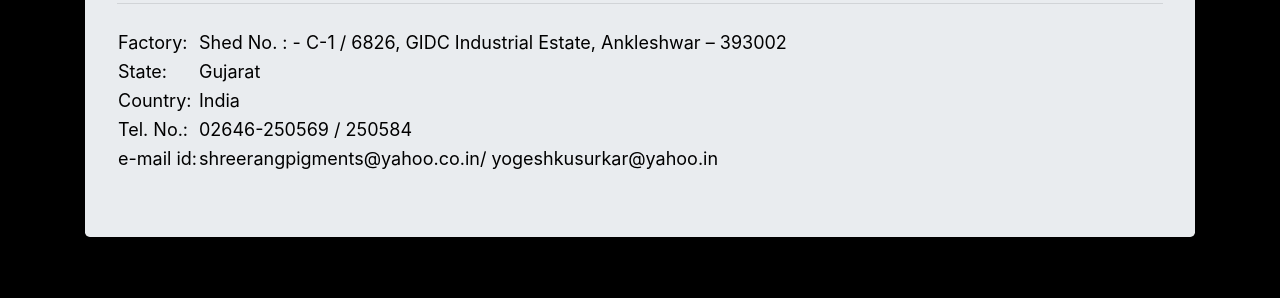
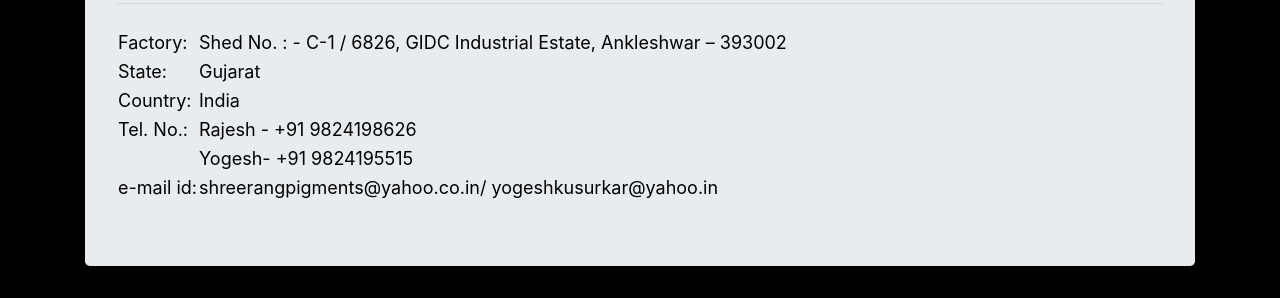
Before and after one commit to rishildhuwad/rishildhuwad.github.io, a plain HTML site: page products.html in a window 1280 px wide. Shown: the part 676-974 px from the top of the page. Before the commit the page ends 945 px from the top, so only its background shows below. Drawn offline with nearby package versions, Linux system fonts and the light colour scheme.

Commit message:
Update products.html

```diff
--- a/products.html
+++ b/products.html
@@ -114,7 +114,12 @@ and open the template in the editor.
                     </tr>
                     <tr>
                         <td>Tel. No.:</td>
-                        <td> 02646-250569 / 250584</td>
+                        <td> Rajesh - +91 9824198626</td>
+                    </tr>
+                    <tr>
+                        <td></td>
+                        <td> Yogesh- +91 9824195515</td>
+
                     </tr>
                     <tr>
                         <td>e-mail id:</td>
```
